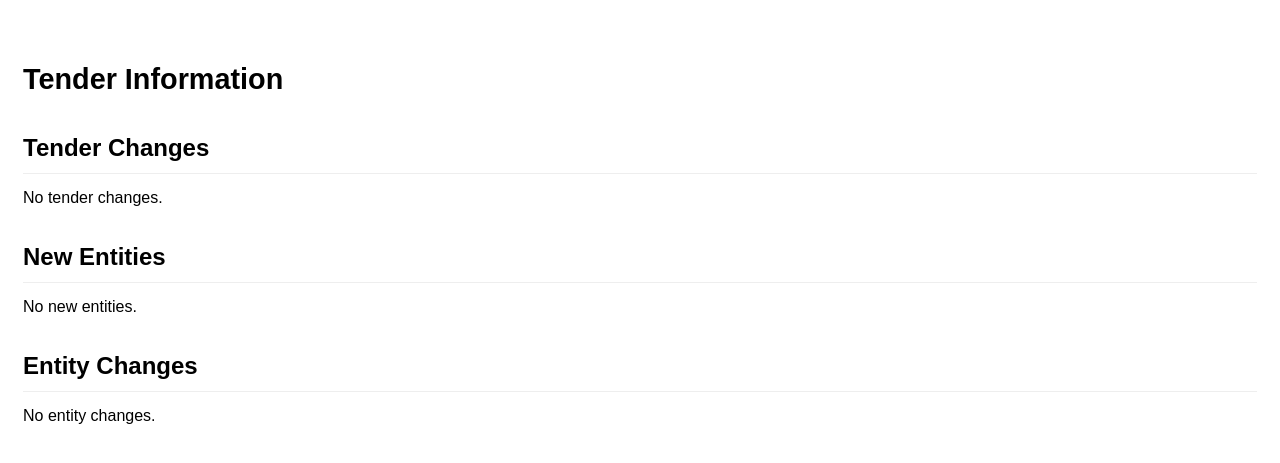
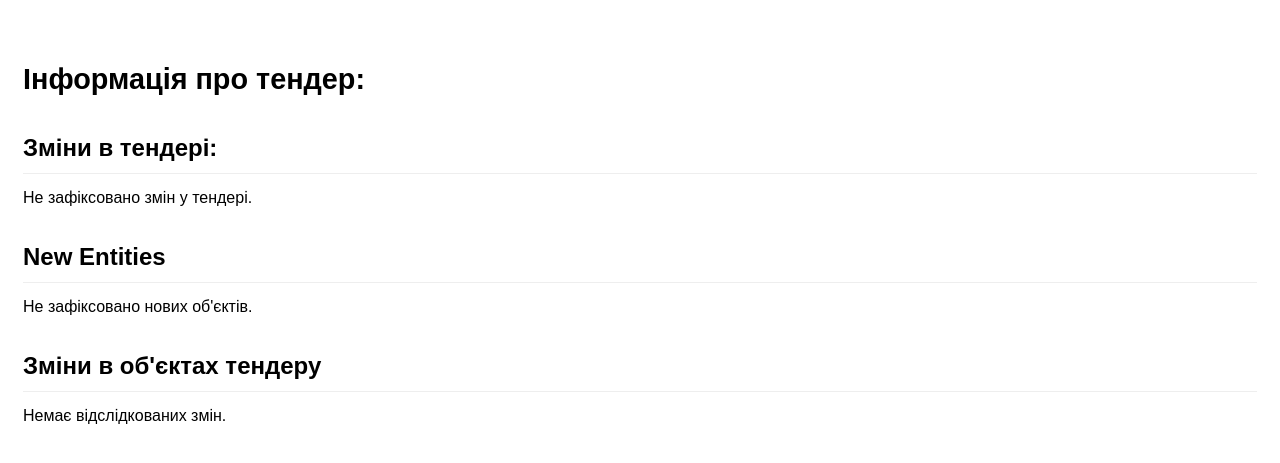
Before and after one commit to demianchuk-o/procurement-analyzer, a Flask app: template templates/report_template.html in a window 1280 px wide. Shown: the top 463 px of the page. Run offline with Flask 3, Linux system fonts and the light colour scheme; the template is opened without the code that fills it, so the values that code supplies are empty; parts of the project's set-up code (start-up, migrations or seed data) failed here and were passed over.

Commit message:
update report template: ukrainian text

```diff
--- a/templates/report_template.html
+++ b/templates/report_template.html
@@ -18,10 +18,10 @@
     </style>
 </head>
 <body>
-    <h1>Tender Information</h1>
+    <h1>Інформація про тендер:</h1>
     <p>{{ tender_info | e }}</p>
 
-    <h2>Tender Changes</h2>
+    <h2>Зміни в тендері:</h2>
     {% if tender_changes %}
         <ul>
             {% for change in tender_changes %}
@@ -29,7 +29,7 @@
             {% endfor %}
         </ul>
     {% else %}
-        <p>No tender changes.</p>
+        <p>Не зафіксовано змін у тендері.</p>
     {% endif %}
 
     <h2>New Entities</h2>
@@ -37,7 +37,7 @@
     {% for entity_type, entities in new_entities.items() %}
         {% if entities %}
             {% set has_new_entities = true %}
-            <h3>New {{ entity_type.capitalize() | e }}</h3>
+            <h3>Новий об'єкт: {{ entity_type.capitalize() | e }}</h3>
             <ul>
                 {% for entity_info in entities %}
                     <li>{{ entity_info | e }}</li>
@@ -46,18 +46,18 @@
         {% endif %}
     {% endfor %}
     {% if not has_new_entities %}
-         <p>No new entities.</p>
+         <p>Не зафіксовано нових об'єктів.</p>
     {% endif %}
 
-    <h2>Entity Changes</h2>
+    <h2>Зміни в об'єктах тендеру</h2>
     {% set has_entity_changes = false %}
     {% for entity_type, changes_dict in entity_changes.items() %}
          {% if changes_dict %}
              {% set has_entity_changes = true %}
-             <h3>{{ entity_type.capitalize() | e }} Changes</h3>
+             <h3>{{ entity_type.capitalize() | e }} Зміни</h3>
              {% for entity_id, change_data in changes_dict.items() %}
                  <div class='entity-block'>
-                     <h4>Entity: {{ change_data.info | e }}</h4>
+                     <h4>Об'єкт: {{ change_data.info | e }}</h4>
                      {% if change_data.changes %}
                          <ul>
                              {% for change in change_data.changes %}
@@ -65,14 +65,14 @@
                              {% endfor %}
                          </ul>
                      {% else %}
-                         <p>No changes recorded for this entity.</p>
+                         <p>Не відслідковано змін для даного об'єкту.</p>
                      {% endif %}
                  </div>
              {% endfor %}
          {% endif %}
     {% endfor %}
     {% if not has_entity_changes %}
-        <p>No entity changes.</p>
+        <p>Немає відслідкованих змін.</p>
     {% endif %}
 
 </body>
```
